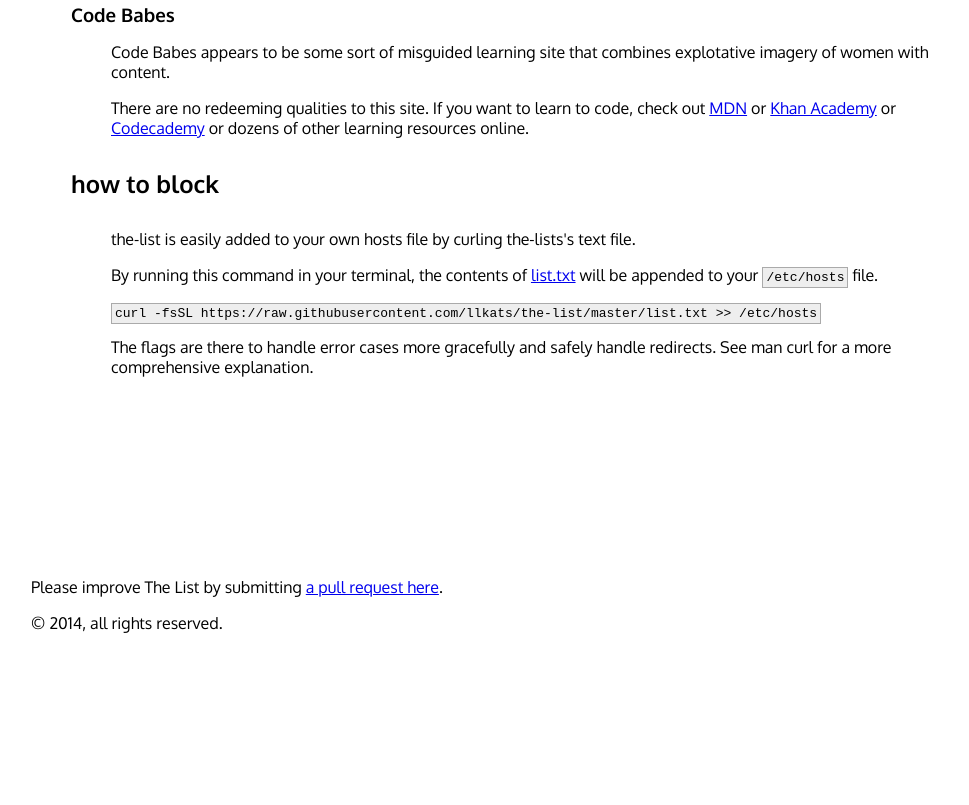
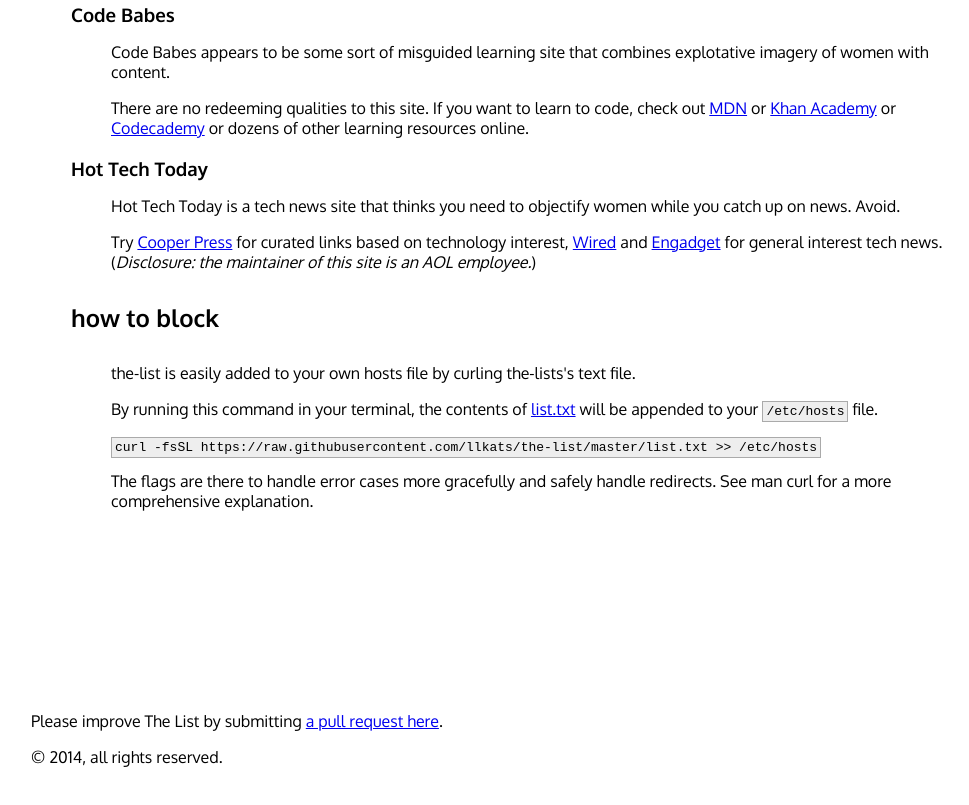
Before and after one commit to llkats/the-list, a plain HTML site: page index.html in a window 1280 px wide. Shown: the part 897-1702 px from the top of the page, without its empty margins (135-1104 px from the left). Before the commit the page ends 1604 px from the top, so only its background shows below. Drawn offline with Linux system fonts and the light colour scheme.

Commit message:
added hot tech today

```diff
--- a/index.html
+++ b/index.html
@@ -77,6 +77,11 @@
           <p>Code Babes appears to be some sort of misguided learning site that combines explotative imagery of women with content.</p>
           <p>There are no redeeming qualities to this site. If you want to learn to code, check out <a href="https://developer.mozilla.org/en-US/">MDN</a> or <a href="https://www.khanacademy.org/">Khan Academy</a> or <a href="http://www.codecademy.com/">Codecademy</a> or dozens of other learning resources online.</p>
         </article>
+        <article>
+          <h3>Hot Tech Today</h3>
+          <p>Hot Tech Today is a tech news site that thinks you need to objectify women while you catch up on news. Avoid.</p>
+          <p>Try <a href="https://cooperpress.com/">Cooper Press</a> for curated links based on technology interest, <a href="http://www.wired.com/">Wired</a> and <a href="http://www.engadget.com/">Engadget</a> for general interest tech news. (<em>Disclosure: the maintainer of this site is an AOL employee.</em>)</p>
+        </article>
       </section>
 
       <section>
```
Also changed, not shown: list.txt.
